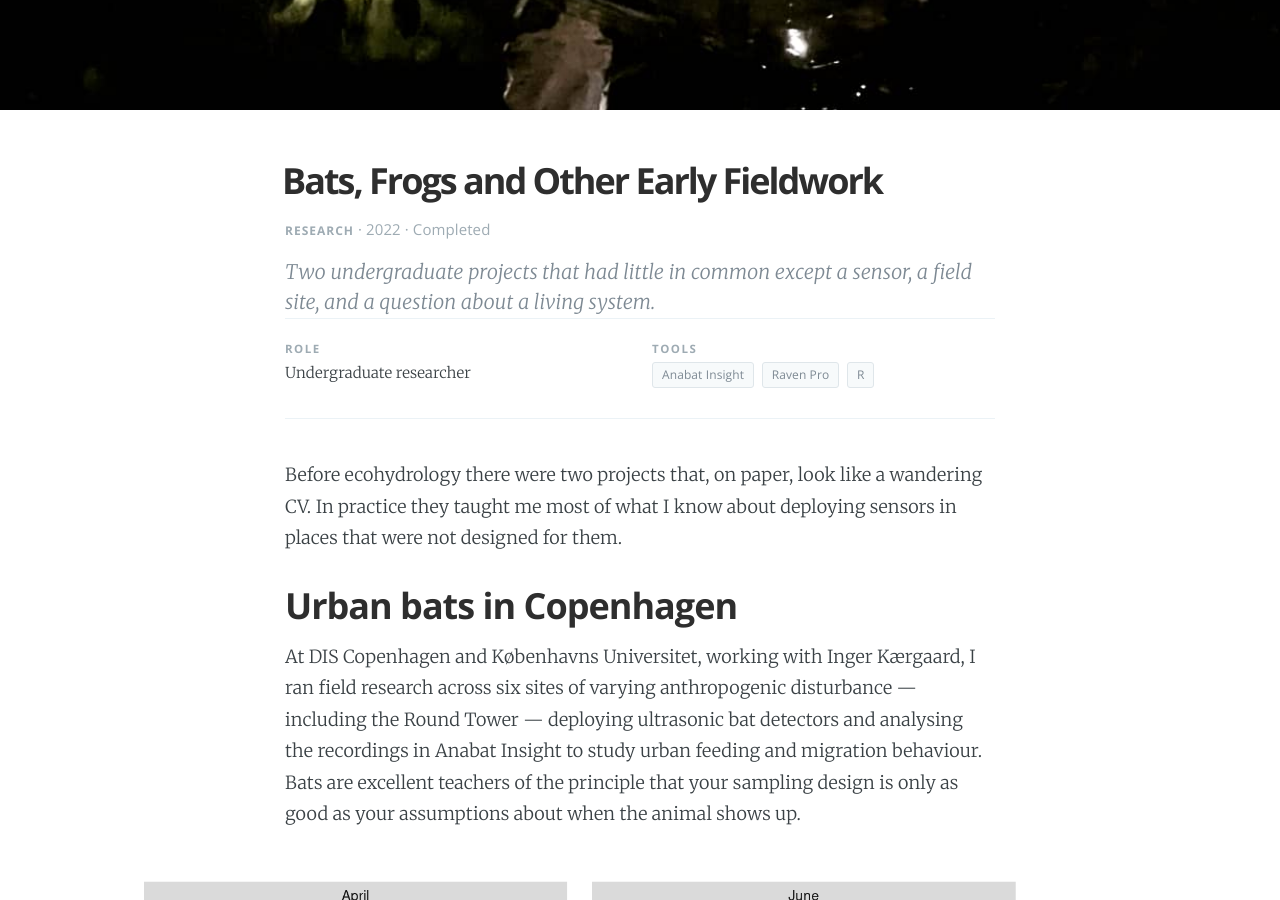
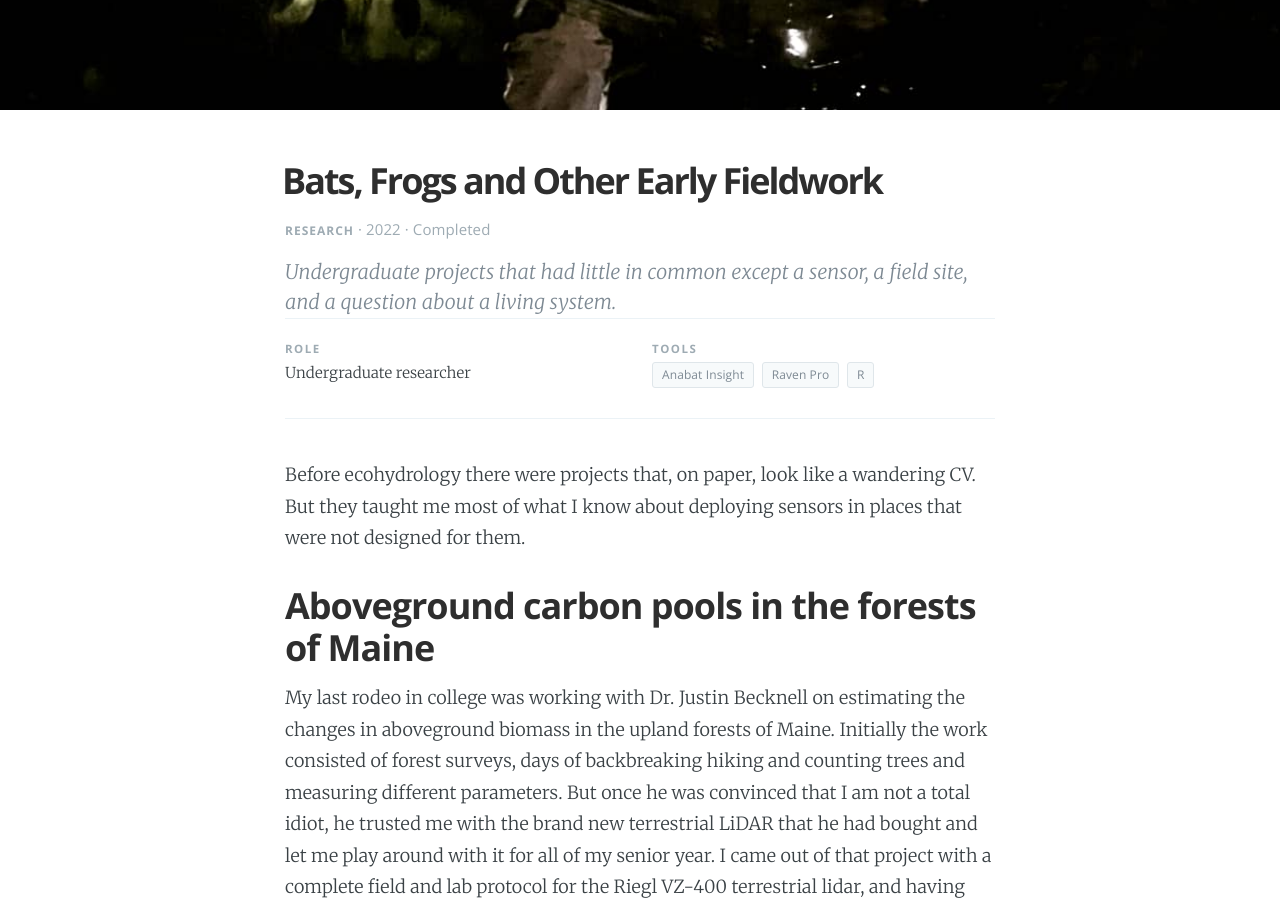
Before and after one commit to ShadmanAmin/ShadmanAmin.github.io, a Jekyll site: the page built from _research/earlier-fieldwork.md, in a window 1280 px wide and 900 px high, scrolled down 475 px. Built offline with Jekyll 4.4.1, drawn with Linux system fonts in a browser that asks for light colours; some of the changed text lies outside the part shown.

Commit message:
updating info

```diff
--- a/_research/earlier-fieldwork.md
+++ b/_research/earlier-fieldwork.md
@@ -1,30 +1,31 @@
 ---
 title: Bats, Frogs and Other Early Fieldwork
-subtitle: Two undergraduate projects that had little in common except a sensor, a field site, and a question about a living system.
+subtitle: Undergraduate projects that had little in common except a sensor, a field site, and a question about a living system.
 year: 2022
 status: Completed
 cover: /assets/img/covers/catchingfrogs.jpg
-thumb: /assets/img/cards/meandlidar.jpeg
+thumb: /assets/img/covers/flagermusens.png
 role: Undergraduate researcher
 stack: [Anabat Insight, Raven Pro, R]
 ---
 
-Before ecohydrology there were two projects that, on paper, look like a
-wandering CV. In practice they taught me most of what I know about deploying
+Before ecohydrology there were projects that, on paper, look like a
+wandering CV. But they taught me most of what I know about deploying
 sensors in places that were not designed for them.
 
-## Urban bats in Copenhagen
+## Aboveground carbon pools in the forests of Maine
 
-At DIS Copenhagen and Københavns Universitet, working with Inger Kærgaard, I
-ran field research across six sites of varying anthropogenic disturbance —
-including the Round Tower — deploying ultrasonic bat detectors and analysing
-the recordings in Anabat Insight to study urban feeding and migration
-behaviour. Bats are excellent teachers of the principle that your sampling
-design is only as good as your assumptions about when the animal shows up.
+My last rodeo in college was working with Dr. Justin Becknell on estimating the changes in
+aboveground biomass in the upland forests of Maine. Initially the work consisted of forest surveys,
+days of backbreaking hiking and counting trees and measuring different parameters. But once he was
+convinced that I am not a total idiot, he trusted me with the brand new terrestrial LiDAR that he
+had bought and let me play around with it for all of my senior year. I came out of that project with
+a complete field and lab protocol for the Riegl VZ-400 terrestrial lidar, and having the privilege
+of meeting two incredibly promising sophomores.
 
 <figure class="figure-wide">
-  <img src="{{ '/assets/img/cards/month_feeding_activity_boxplot.png' | relative_url }}" alt="Some results to think about" loading="lazy">
-  <figcaption>I was very excited about making pretty R graphs in the bat project.</figcaption>
+  <img src="{{ '/assets/img/cards/lidar_poster.jpeg' | relative_url }}" alt="LiDAR poster" loading="lazy">
+  <figcaption>Presenting our *work* at the summer symposium</figcaption>
 </figure>
 
 ## Green frogs on the Allen Islands
@@ -41,3 +42,17 @@ to the bench and back.
   <img src="{{ '/assets/img/cards/lclamitanscolby.jpeg' | relative_url }}" alt="The northern green froad, in the comfort of my hand" loading="lazy">
   <figcaption>This was the first time in my life I realized frogs are also cute.</figcaption>
 </figure>
+
+## Urban bats in Copenhagen
+
+At DIS Copenhagen and Københavns Universitet, working with Inger Kærgaard, I
+ran field research across six sites of varying anthropogenic disturbance —
+including the Round Tower — deploying ultrasonic bat detectors and analysing
+the recordings in Anabat Insight to study urban feeding and migration
+behaviour. Bats are excellent teachers of the principle that your sampling
+design is only as good as your assumptions about when the animal shows up.
+
+<figure class="figure-wide">
+  <img src="{{ '/assets/img/cards/month_feeding_activity_boxplot.png' | relative_url }}" alt="Some results to think about" loading="lazy">
+  <figcaption>I was very excited about making pretty R graphs in the bat project.</figcaption>
+</figure>
```
Also changed, not shown: _research/oak-drought-resilience.md (+3 -3 lines), _research/scaling-evapotranspiration.md (+8 -0 lines), _research/tls-norway-maple.md (+6 -1 lines), fun.html (+10 -5 lines).
